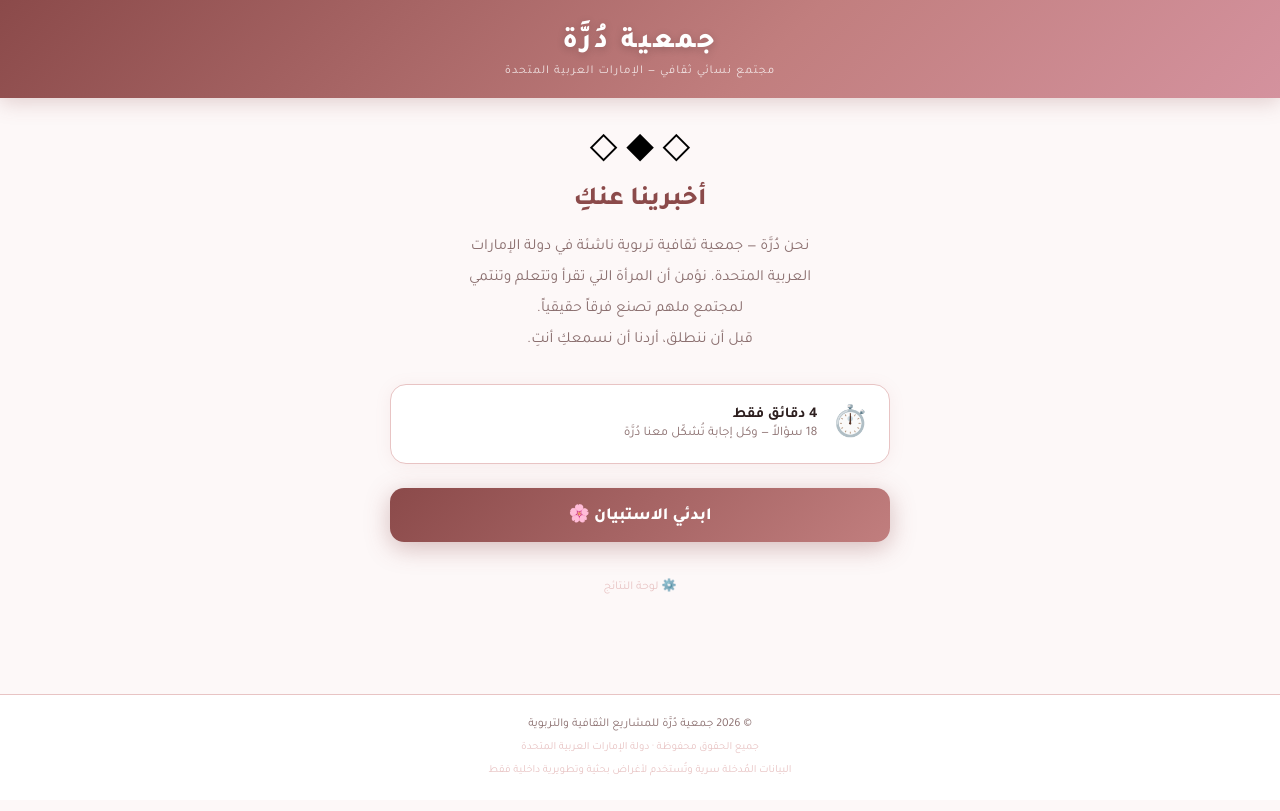
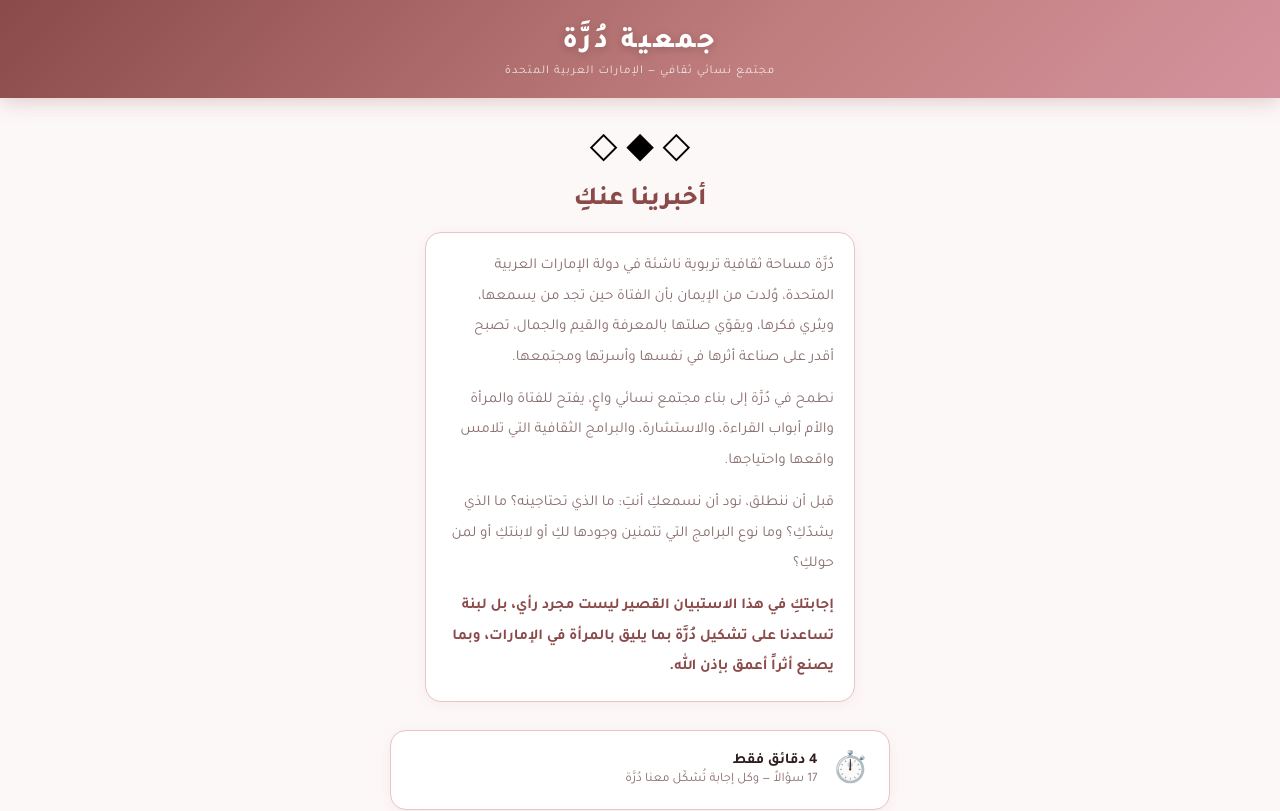
Before and after one commit to ooza-m/dorra-survey, a React (Vite) app in the folder dorra-survey/dorra-survey/: page / in a window 1280 px wide. Shown: the top 811 px of the page. Built offline with nearby package versions, Linux system fonts and the light colour scheme.

Commit message:
Update DorraSurvey.jsx

```diff
--- a/dorra-survey/dorra-survey/src/DorraSurvey.jsx
+++ b/dorra-survey/dorra-survey/src/DorraSurvey.jsx
@@ -340,7 +340,7 @@ const QUESTIONS = [
   {
     id: "q3",
     section: 1,
-    text: "ما الذي يصفكِ أكثر الآن؟",
+    text: "ما الأقرب لوضعكِ حالياً؟",
     hint: "يمكن اختيار أكثر من إجابة",
     type: "multi",
     required: true,
@@ -364,6 +364,7 @@ const QUESTIONS = [
   },
   {
     id: "q3c",
+    hidden: true,
     section: 1,
     text: "هل لديكِ أبناء؟",
     type: "single",
@@ -375,20 +376,20 @@ const QUESTIONS = [
     section: 2,
     sectionTitle: "علاقتكِ بالثقافة والقراءة",
     sectionIcon: "📚",
-    text: "كيف تصفين علاقتكِ بالقراءة؟",
+    text: "هل تحبين القراءة؟",
     type: "single",
     required: true,
     options: [
-      "أقرأ بانتظام وأعشق الكتب",
-      "أقرأ أحياناً لكن أودّ أن أقرأ أكثر",
-      "أجد صعوبة في إيجاد كتب تشدّني",
-      "القراءة لم تكن عادتي حتى الآن",
+      "نعم، أقرأ كثيراً",
+      "أقرأ أحياناً",
+      "أحب القراءة لكن لا أجد ما يناسبني",
+      "لا أقرأ كثيراً حالياً",
     ],
   },
   {
     id: "q5",
     section: 2,
-    text: "ما الموضوعات التي تشدّكِ أكثر؟",
+    text: "ما الموضوعات التي تهمكِ أكثر؟",
     hint: "اختاري حتى 3 موضوعات",
     type: "multi",
     maxSelect: 3,
@@ -397,22 +398,21 @@ const QUESTIONS = [
       "التطوير الشخصي والعلاقات",
       "التربية والأسرة",
       "الأدب والروايات العربية",
-      "التراث الإماراتي والهوية",
       "الثقافة العامة والفكر",
-      "الكتب المترجمة عن لغات أخرى",
+      "الكتب والمحتوى المترجم",
     ],
   },
   {
     id: "q6",
     section: 2,
-    text: "باللغة العربية تحديداً — كيف تجدين المحتوى الثقافي النوعي المتاح لكِ؟",
+    text: "هل تجدين المحتوى الثقافي العربي المتنوع متاحًا لكِ؟",
     type: "single",
     required: true,
     options: [
-      "وفير ومتنوع وأجد ما يناسبني",
-      "موجود لكن أتمنى أن يكون أعمق وأجود",
-      "قليل جداً في مجالات أهتم بها",
-      "أجد نفسي أتجه للمحتوى الإنجليزي لقلة الخيارات",
+      "نعم، أجد ما يناسبني",
+      "أجد بعض المحتوى، لكن أحتاج ما هو أفضل",
+      "قليل، ولا أجد ما أحتاجه بسهولة",
+      "غالباً أبحث عن محتوى باللغة الإنجليزية",
     ],
   },
   {
@@ -427,24 +427,26 @@ const QUESTIONS = [
     required: true,
     options: [
       "صالون قرائي شهري (نقاش كتاب مع مجموعة)",
-      "ورش ثقافية ومهارية (تفكير نقدي، كتابة إبداعية، …)",
+      "ورش ثقافية في القراءة والكتابة والتفكير",
       "استشارات تربوية وأسرية",
       "استشارات ثقافية وفكرية",
       "ملتقيات ثقافية في (مدارس، جامعات، جهات عمل)",
-      "حلقات قرائية فردية أو ثنائية",
+      "حلقات قرائية فردية وثنائية",
       "إنتاج كتب عربية نوعية",
     ],
   },
   {
     id: "q8",
     section: 3,
-    text: "هل سبق أن بحثتِ عن استشارة تربوية أو أسرية ولم تجدي ما يناسبكِ؟",
+    text: "هل سبق أن احتجتِ استشارةً تربوية أو أسرية؟",
     type: "single",
     required: true,
     options: [
-      "نعم، وهذا احتياج حقيقي عندي",
-      "لم أحتج حتى الآن لكن يهمني وجود هذا",
-      "لا، لديّ مصادر كافية حالياً",
+      "نعم، لكن لم تكن بالجودة المطلوبة",
+      "نعم، لكن لم أجد خيارات مناسبة",
+      "نعم، ووجدت استشارة جيدة",
+      "لا أحتاجها حالياً، لكن يهمني وجودها",
+      "لا أحتاجها حالياً، ولا يهمني وجودها",
     ],
   },
   {
@@ -463,30 +465,30 @@ const QUESTIONS = [
   {
     id: "q9",
     section: 3,
-    text: "إذا قدّمت دُرَّة برنامجاً ثقافياً نوعياً يضيف لكِ فعلاً — ما الذي يناسبكِ؟",
-    hint: "إجابتكِ تساعدنا في تصميم برامج تناسب الجميع",
-    type: "single",
+    text: "إذا قدّمت دُرَّة برنامجاً ثقافياً يوافق اهتماماتكِ — ما الذي يناسبكِ؟",
+    hint: "يمكنكِ اختيار أكثر من إجابة",
+    type: "multi",
     required: true,
     options: [
-      "أشارك في البرامج المجانية فقط",
+      "أشارك في البرامج المجانية",
       "مستعدة للدفع حتى 100 درهم للبرنامج الواحد",
       "مستعدة للدفع بين 100 – 500 درهم",
       "مستعدة للدفع بين 500 – 1000 درهم",
-      "لا يهمني المبلغ إن كان البرنامج نوعياً ويضيف قيمة حقيقية",
+      "لا يهمني المبلغ إذا كان البرنامج نافعاً فعلاً",
     ],
   },
   {
     id: "q10",
     section: 3,
-    text: "ما طريقة المشاركة التي تناسبكِ أكثر؟",
+    text: "كيف تفضلين المشاركة؟",
     type: "single",
     required: true,
     options: [
-      "حضورياً (أبوظبي)",
-      "عن بُعد (أونلاين)",
+      "حضورياً في أبوظبي",
+      "عن بُعد / أونلاين",
       "كلاهما يناسبني",
-      "يعتمد على الموضوع والوقت",
-      "لا يناسبني أيٌّ منها حالياً",
+      "حسب الموضوع والوقت",
+      "لا يناسبني أيٌّ منها حالياً",
     ],
   },
   {
@@ -498,9 +500,9 @@ const QUESTIONS = [
     type: "single",
     required: true,
     options: [
-      "نعم، أودّ التطوع والمساهمة",
-      "أودّ المتابعة والاستفادة من البرامج",
-      "كلاهما يعجبني",
+      "أود التطوع فقط",
+      "أود الاستفادة فقط",
+      "أود الاثنين معاً",
       "سأرى عندما تنطلقون",
     ],
   },
@@ -747,6 +749,7 @@ function Option({ label, selected, onClick, shape }) {
 function QuestionCard({
   q,
   answer,
+  allAnswers = {},
   currentTextValue,
   onAnswer,
   onTextDraft,
@@ -806,6 +809,10 @@ function QuestionCard({
 
     onAnswer(q.id, [...arr, opt]);
   };
+
+  const childrenQuestion = QUESTIONS.find((item) => item.id === "q3c");
+  const shouldShowChildrenQuestion =
+    q.id === "q3b" && ["متزوجة", "مطلقة", "أرملة"].includes(answer);
 
   return (
     <div style={{ direction: "rtl", fontFamily: "Tajawal, Arial, sans-serif" }}>
@@ -972,6 +979,40 @@ function QuestionCard({
           ))}
         </div>
       )}
+
+      {shouldShowChildrenQuestion && childrenQuestion && (
+        <div
+          style={{
+            marginTop: 22,
+            paddingTop: 20,
+            borderTop: `1.5px solid ${C.mid}`,
+          }}
+        >
+          <p
+            style={{
+              fontSize: 18,
+              fontWeight: 800,
+              color: C.text,
+              lineHeight: 1.65,
+              marginBottom: 14,
+            }}
+          >
+            {childrenQuestion.text}
+          </p>
+
+          <div style={{ marginTop: 8 }}>
+            {childrenQuestion.options.map((opt) => (
+              <Option
+                key={opt}
+                label={opt}
+                selected={allAnswers.q3c === opt}
+                onClick={() => onAnswer("q3c", opt)}
+                shape="circle"
+              />
+            ))}
+          </div>
+        </div>
+      )}
     </div>
   );
 }
@@ -1390,11 +1431,20 @@ export default function DorraSurvey() {
     } catch {}
   }, []);
 
-  const q = QUESTIONS[current];
-  const total = QUESTIONS.length;
+  const visibleQuestions = QUESTIONS.filter((item) => !item.hidden);
+  const q = visibleQuestions[current];
+  const total = visibleQuestions.length;
 
   const handleAnswer = (qid, val) => {
     answersRef.current[qid] = val;
+
+    if (qid === "q3b" && val === "عزباء") {
+      answersRef.current.q3c = "";
+      setAnswers((prev) => ({ ...prev, [qid]: val, q3c: "" }));
+      setError("");
+      return;
+    }
+
     setAnswers((prev) => ({ ...prev, [qid]: val }));
     setError("");
   };
@@ -1417,6 +1467,14 @@ export default function DorraSurvey() {
 
     if (q.required && isEmptyAnswer(ans)) {
       return "يرجى الإجابة قبل المتابعة 🌸";
+    }
+
+    if (
+      q.id === "q3b" &&
+      ["متزوجة", "مطلقة", "أرملة"].includes(ans) &&
+      isEmptyAnswer(answersRef.current.q3c ?? answers.q3c)
+    ) {
+      return "يرجى الإجابة عن سؤال الأبناء 🌸";
     }
 
     if (q.type === "contact") {
@@ -1562,21 +1620,46 @@ export default function DorraSurvey() {
             أخبرينا عنكِ
           </h1>
 
-          <p
+          <div
             style={{
-              fontSize: 15.5,
+              fontSize: 15.2,
               color: C.gray,
               lineHeight: 2,
-              maxWidth: 380,
+              maxWidth: 430,
               margin: "0 auto",
+              textAlign: "right",
+              background: C.white,
+              borderRadius: 16,
+              padding: "18px 20px",
+              border: `1.5px solid ${C.mid}`,
+              boxShadow: "0 2px 16px rgba(193,126,126,0.1)",
             }}
           >
-            نحن دُرَّة — جمعية ثقافية تربوية ناشئة في دولة
-            الإمارات العربية المتحدة. نؤمن أن المرأة التي تقرأ وتتعلم وتنتمي
-            لمجتمع ملهم تصنع فرقاً حقيقياً.
-            <br />
-            قبل أن ننطلق، أردنا أن نسمعكِ أنتِ.
-          </p>
+            <p style={{ margin: "0 0 12px" }}>
+              دُرَّة مساحة ثقافية تربوية ناشئة في دولة الإمارات العربية المتحدة،
+              وُلدت من الإيمان بأن الفتاة حين تجد من يسمعها، ويثري فكرها،
+              ويقوّي صلتها بالمعرفة والقيم والجمال، تصبح أقدر على صناعة أثرها
+              في نفسها وأسرتها ومجتمعها.
+            </p>
+
+            <p style={{ margin: "0 0 12px" }}>
+              نطمح في دُرَّة إلى بناء مجتمع نسائي واعٍ، يفتح للفتاة والمرأة
+              والأم أبواب القراءة، والاستشارة، والبرامج الثقافية التي تلامس
+              واقعها واحتياجها.
+            </p>
+
+            <p style={{ margin: "0 0 12px" }}>
+              قبل أن ننطلق، نود أن نسمعكِ أنتِ: ما الذي تحتاجينه؟ ما الذي
+              يشدّكِ؟ وما نوع البرامج التي تتمنين وجودها لكِ أو لابنتكِ أو لمن
+              حولكِ؟
+            </p>
+
+            <p style={{ margin: 0, color: C.dark, fontWeight: 700 }}>
+              إجابتكِ في هذا الاستبيان القصير ليست مجرد رأي، بل لبنة تساعدنا
+              على تشكيل دُرَّة بما يليق بالمرأة في الإمارات، وبما يصنع أثراً
+              أعمق بإذن الله.
+            </p>
+          </div>
         </div>
 
         <div
@@ -1598,7 +1681,7 @@ export default function DorraSurvey() {
               4 دقائق فقط
             </div>
             <div style={{ fontSize: 13, color: C.gray, marginTop: 2 }}>
-              {QUESTIONS.length} سؤالاً — وكل إجابة تُشكّل معنا دُرَّة
+              {total} سؤالاً — وكل إجابة تُشكّل معنا دُرَّة
             </div>
           </div>
         </div>
@@ -1712,6 +1795,7 @@ export default function DorraSurvey() {
         <QuestionCard
           q={q}
           answer={answers[q.id]}
+          allAnswers={answers}
           currentTextValue={
             q.type === "contact"
               ? {
```
